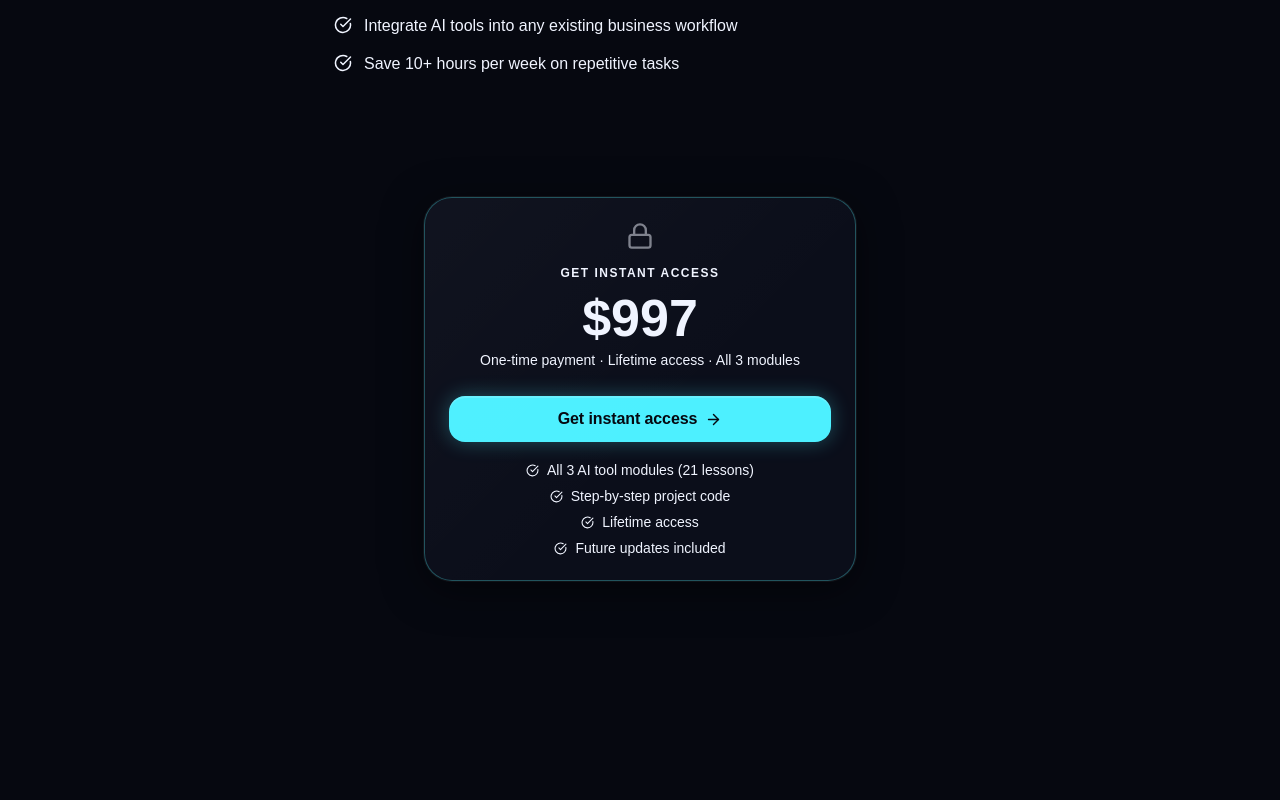
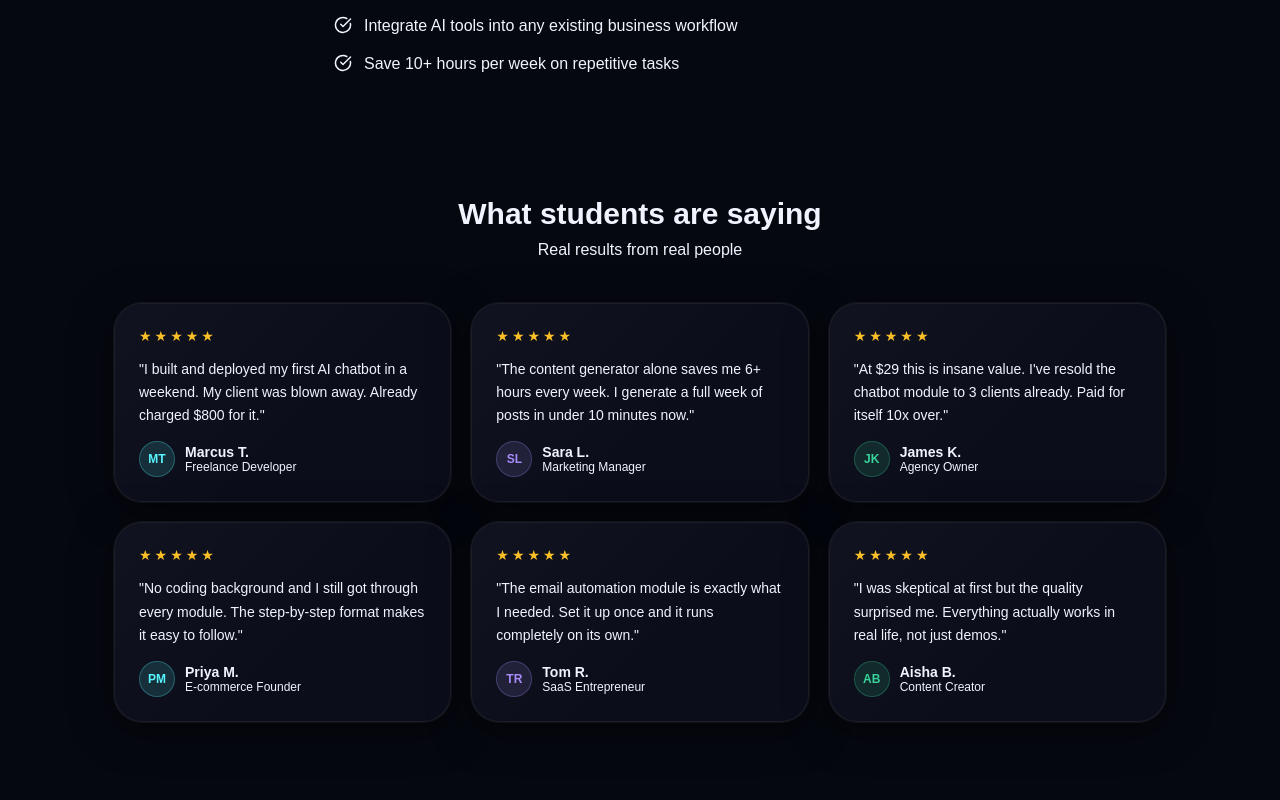
Before and after one commit to skrillexkratta/code30, a React (Create React App) app: page / in a window 1280 px wide. Shown: the part 2020-2820 px from the top of the page. Before the commit the page ends 2701 px from the top, so only its background shows below. Built offline with nearby package versions, Linux system fonts and the light colour scheme; no server answers; a web font is replaced by a local one.

Commit message:
feat: change price to $29.99, add testimonials

```diff
--- a/api/create-checkout-session.js
+++ b/api/create-checkout-session.js
@@ -28,7 +28,7 @@ module.exports = async function handler(req, res) {
         {
           price_data: {
             currency:     "usd",
-            unit_amount:  99700, // $997.00
+            unit_amount:  2999,  // $29.99
             product_data: {
               name:        "AI Automation Builder Program",
               description: "Build 3 real AI tools: Chatbot, Content Generator & Email Automation. Lifetime access.",
--- a/src/aiProgram.js
+++ b/src/aiProgram.js
@@ -3,8 +3,8 @@
 
 export const PROGRAM_ID            = "ai-automation-builder";
 export const PROGRAM_NAME          = "AI Automation Builder Program";
-export const PROGRAM_PRICE_DISPLAY = 997;   // shown on landing page (USD)
-export const PROGRAM_PRICE_CENTS   = 99700; // sent to Stripe
+export const PROGRAM_PRICE_DISPLAY = 29.99; // shown on landing page (USD)
+export const PROGRAM_PRICE_CENTS   = 2999;  // sent to Stripe
 
 // ── Program path (shown on landing page) ──────────────────────────────────────
 export const programPath = [
--- a/src/pages/LandingPage.jsx
+++ b/src/pages/LandingPage.jsx
@@ -193,6 +193,40 @@ export function LandingPage({ onGetAccess, onGoToDashboard }) {
         </div>
       </section>
 
+      {/* ── Testimonials ─────────────────────────────────────────────────── */}
+      <section style={{ padding: "60px 24px", maxWidth: 1100, margin: "0 auto" }}>
+        <h2 style={{ textAlign: "center", fontSize: 30, fontWeight: 800, marginBottom: 10, fontFamily: "'Syne', sans-serif" }}>
+          What students are saying
+        </h2>
+        <p style={{ textAlign: "center", color: "var(--text-muted)", marginBottom: 44 }}>Real results from real people</p>
+        <div style={{ display: "grid", gridTemplateColumns: "repeat(auto-fit, minmax(280px, 1fr))", gap: 20 }}>
+          {[
+            { name: "Marcus T.",  role: "Freelance Developer",  avatar: "MT", accent: "#57f6ff", text: "I built and deployed my first AI chatbot in a weekend. My client was blown away. Already charged $800 for it." },
+            { name: "Sara L.",    role: "Marketing Manager",    avatar: "SL", accent: "#a78bfa", text: "The content generator alone saves me 6+ hours every week. I generate a full week of posts in under 10 minutes now." },
+            { name: "James K.",   role: "Agency Owner",         avatar: "JK", accent: "#34d399", text: "At $29 this is insane value. I've resold the chatbot module to 3 clients already. Paid for itself 10x over." },
+            { name: "Priya M.",   role: "E-commerce Founder",   avatar: "PM", accent: "#57f6ff", text: "No coding background and I still got through every module. The step-by-step format makes it easy to follow." },
+            { name: "Tom R.",     role: "SaaS Entrepreneur",    avatar: "TR", accent: "#a78bfa", text: "The email automation module is exactly what I needed. Set it up once and it runs completely on its own." },
+            { name: "Aisha B.",   role: "Content Creator",      avatar: "AB", accent: "#34d399", text: "I was skeptical at first but the quality surprised me. Everything actually works in real life, not just demos." },
+          ].map((t) => (
+            <div key={t.name} className="panel" style={{ display: "flex", flexDirection: "column", gap: 14 }}>
+              <div style={{ display: "flex", gap: 3 }}>
+                {[...Array(5)].map((_, i) => <span key={i} style={{ color: "#fbbf24", fontSize: 14 }}>★</span>)}
+              </div>
+              <p style={{ fontSize: 14, lineHeight: 1.65, color: "var(--text-muted)", margin: 0, flex: 1 }}>"{t.text}"</p>
+              <div style={{ display: "flex", alignItems: "center", gap: 10 }}>
+                <div style={{ width: 36, height: 36, borderRadius: "50%", background: `${t.accent}22`, border: `1px solid ${t.accent}44`, display: "flex", alignItems: "center", justifyContent: "center", fontSize: 12, fontWeight: 700, color: t.accent, flexShrink: 0 }}>
+                  {t.avatar}
+                </div>
+                <div>
+                  <div style={{ fontWeight: 700, fontSize: 14 }}>{t.name}</div>
+                  <div style={{ fontSize: 12, color: "var(--text-muted)" }}>{t.role}</div>
+                </div>
+              </div>
+            </div>
+          ))}
+        </div>
+      </section>
+
       {/* ── Pricing CTA ──────────────────────────────────────────────────── */}
       <section style={{ padding: "60px 24px 100px", maxWidth: 480, margin: "0 auto", textAlign: "center" }}>
         <div className="panel" style={{ borderColor: "rgba(87,246,255,.3)", background: "var(--surface)" }}>
```
